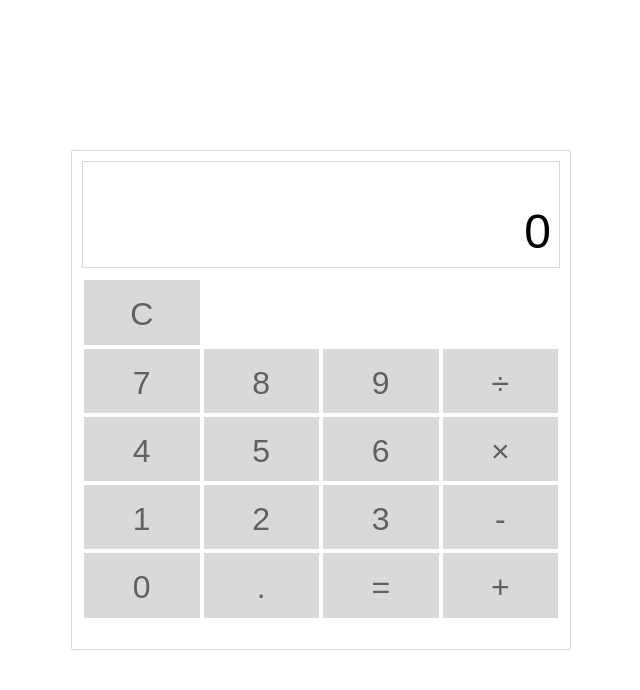
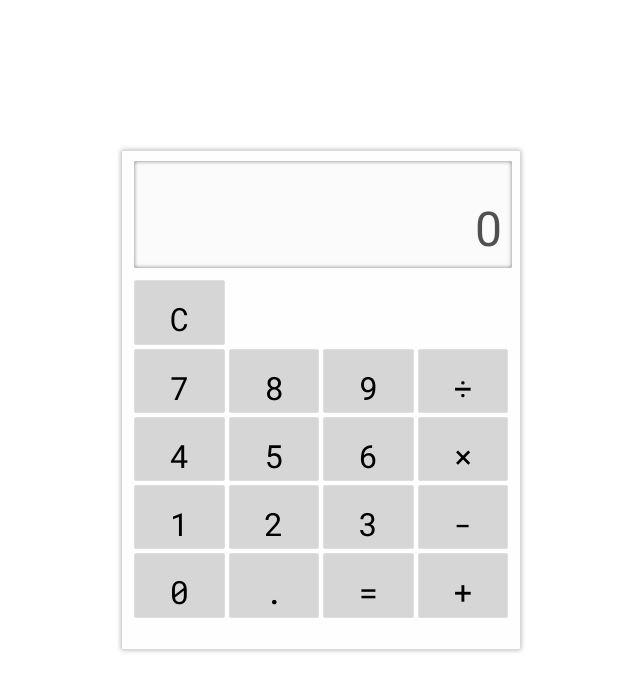
Before and after one commit to ghajl/fcc-calculator, a React app: page / in a window 1280 px wide. Shown: the whole page, without its empty margins (319-959 px from the left). Built offline with nearby package versions, Linux system fonts and the light colour scheme.

Commit message:
Style and exponential notation

```diff
--- a/src/index.html
+++ b/src/index.html
@@ -4,7 +4,7 @@
   <head>
     <meta charset="utf-8">
     <meta content="user-scalable=0, initial-scale=1, minimum-scale=1, width=device-width, height=device-height" name="viewport">
-
+    <link href="https://fonts.googleapis.com/css?family=Orbitron|Roboto+Mono|Roboto" rel="stylesheet">
     <title>fcc calculator project</title>
     <!-- Custom styles -->
     <link href="<%=htmlWebpackPlugin.files.chunks.main.css %>" rel="stylesheet">
--- a/src/index.js
+++ b/src/index.js
@@ -1,16 +1,20 @@
-import React, {Component} from 'react';
+import React, {Component, PureComponent} from 'react';
 import ReactDOM from 'react-dom';
 import './scss/main.scss';
 
-const Button = props => {
+class Button extends PureComponent {
+  render() {
     return (
-    <button id={props.id} value={props.label} className="button" onClick={props.handleClick}>{props.label}</button>
+      <button id={this.props.id} className="button" onClick={this.props.handleClick}>{this.props.label}</button>
     )
+  }
 }
 
 const Display = props => {
+  const alert = props.isAlertOn ? 'alert' : '';
+  const classes = `${alert} display`;
   return (
-    <div className="display"><span>{props.output}</span></div>
+    <div className={classes}><span id="display">{props.output}</span></div>
   )
 }
 
@@ -18,11 +22,12 @@ class Calculator extends Component {
 
   state = {
     output: '0',
+    alert: false,
   }
 
   expression = '0';
 
-  specsign = {
+  specsymbol = {
     'multiply': String.fromCharCode(215),
     'divide': String.fromCharCode(247),
   }
@@ -57,7 +62,9 @@ class Calculator extends Component {
     if (output === 'error') {
       output = '0';
     }
-    if (/[1-9]/.test(symbol) && /(.*[+\-\*\/]|^)0$/.test(this.expression)) {//remove zero
+    if (/\d/.test(symbol) &&  /-?\d+(?:\.\d+)?/.test(this.expression)) {
+
+    } else if (/[1-9\-]/.test(symbol) && /(.*[+\-\*\/]|^)0$/.test(this.expression)) {//remove zero
       this.expression = this.expression.slice(0, this.expression.length - 1) + symbol;
       output = output.slice(0, output.length - 1) + symbol;
     } else if (symbol == '.' && /.*[+\-\*\/]$/.test(this.expression)) { //insert zero before decimal
@@ -66,7 +73,7 @@ class Calculator extends Component {
     } else if (/[+\-\*\/]/.test(symbol) && /.*[+\-\*\/]$/.test(this.expression)) { //replace arithmetic signs
       this.expression = this.expression.slice(0, this.expression.length - 1) + symbol;
       if (key === 'multiply' || key === 'divide') {
-        output = output.slice(0, output.length - 1) + this.specsign[key];
+        output = output.slice(0, output.length - 1) + this.specsymbol[key];
 
       } else {
         output = output.slice(0, output.length - 1) + symbol;
@@ -75,7 +82,7 @@ class Calculator extends Component {
       if (this.isValid(this.expression, symbol)) {
         this.expression += symbol;
         if (key === 'multiply' || key === 'divide') {
-          output += this.specsign[key];
+          output += this.specsymbol[key];
         } else {
           output += symbol;
         }
@@ -91,15 +98,23 @@ class Calculator extends Component {
   }
 
   compute = () => {
+    try {
       const expressionRoot = this.parse(this.expression);
-
-    const result = this.getResult(expressionRoot);
-    if (result == 'error') {
+      let result = this.getResult(expressionRoot).toString();
+      if (result === 'error') {
         this.expression = '0';
       } else {
+
         this.expression = result;
+        if (result.length > 17) {
+          result = Number.parseFloat(result).toExponential(7);
+        }
       }
       this.setState({output: result});
+    } catch(e) {
+
+      this.alert();
+    }
   }
 
 
@@ -112,8 +127,6 @@ class Calculator extends Component {
    }
    */
   parse(expression) {
-    const re = /\d+(?:\.\d+)?/g;
-
     const treeNode = function(value) {
       this.value = value;
       this.type = null;
@@ -122,6 +135,7 @@ class Calculator extends Component {
     }
 
     const tree = {
+
       root: null,
 
       insertNumber: function(num) {
@@ -160,25 +174,34 @@ class Calculator extends Component {
       },
     }
 
+    const re = /\d+(?:\.\d+)?/g;
     let token;
-
+    if (expression.charAt(re.lastIndex) === '-') { //expression starts with minus
+      tree.insertNumber(0);
+      tree.insertAction('-');
+    }
     while ((token = re.exec(expression)) !== null) {
       const currentNumber = Number(token);
+
       if (Number.isNaN(currentNumber)) {
+
         throw 'invalid operation';
       }
       tree.insertNumber(currentNumber);
       if (re.lastIndex === expression.length) {
-        return tree.root;
+        break;
       }
       const symbol = expression.charAt(re.lastIndex);
       tree.insertAction(symbol);
+    }
+    if (re.lastIndex < expression.length) {
+
+      throw 'invalid operation';
     }
     return tree.root;
   }
 
   getResult(root) {
-
     const result = (function getValue(node) {
       if (node.type === 'number') {
         return node.value;
@@ -217,16 +240,24 @@ class Calculator extends Component {
     return result;
   }
 
+  alert() {
+    this.setState({alert: true}, () => {
+      setTimeout(() => this.setState({
+        alert: false
+      }), 300);
+    })
+  }
+
   isValid(expression, symbol) {
     const re = /^-?(0|[1-9]\d*)(\.\d*)?([+\-\*\/](?=$|(0|[1-9]\d*)(\.\d*)?)((0|[1-9]\d*)(\.\d*)?)?)*$/;
     const checkExpression = expression + symbol;
     return re.test(checkExpression);
   }
 
-  renderButton(type) {
+  renderButton = (type) => {
     let {key, symbol, action} = this.button[type];
     if (key === 'multiply' || key === 'divide') {
-      symbol = this.specsign[key];
+      symbol = this.specsymbol[key];
     }
     return (
       <div className="button-wrapper">
@@ -243,7 +274,7 @@ class Calculator extends Component {
     return (
       <div className="case">
         <div className="display-wrapper">
-          <Display output={this.state.output}/>
+          <Display isAlertOn={this.state.alert} output={this.state.output}/>
         </div>
         <div className="controls">
           <div className="row">
--- a/src/scss/main.scss
+++ b/src/scss/main.scss
@@ -18,7 +18,7 @@ body {
 }
 
 .calc-wrapper {
-  width: 60%;
+  width: 100%;
   height: 100%;
   margin: 0 auto;
   display: flex;
@@ -27,21 +27,21 @@ body {
 }
 
 .case {
-  background-color: white;
-  max-width: 500px;
-  max-height: 500px;
-  min-width: 200px;
-  min-height: 200px;
-  width: 100%;
-  height: 100%;
+
+  width: 400px;
+  height: 500px;
+  min-width: 400px;
+  min-height: 500px;
   border: 1px solid #d9d9d9;
   border-radius: 2px;
+  box-shadow: 0px 0px 5px 0px rgba(0,0,0,0.3);
   padding: 5px;
-
+  background: rgba(240,240,240,.1);
+  /*background: linear-gradient(135deg, rgba(255,255,255,1) 0%, rgba(250,250,250,1) 35%, rgba(240,240,240,1) 100%);*/
   .display-wrapper {
     width: calc(100% - 10px);
     height: 22%;
-    border: 1px solid #d9d9d9;
+
     margin: 5px;
 
   }
@@ -77,28 +77,61 @@ body {
   width: 100%;
   height: 100%;
   margin: 2px;
-  font-family: sans-serif;
+  font-family: 'Roboto', sans-serif;
   font-size: 3rem;
   padding: 10px;
   display: flex;
   justify-content: flex-end;
   align-items: flex-end;
+  /*border: 1px inset;*/
+  background: rgba(240,240,240,.3);
+  box-shadow: inset 0px 0px 4px 0px rgba(0,0,0,0.5);
+  border-radius: 2px;
+  color: rgba(80,80,80,1);
+  white-space:nowrap;
+  overflow:hidden;
 }
 
+.display.alert {
+  animation-name: alert;
+  animation-iteration-count: 3;
+  animation-duration: 100ms;
 
+  animation-timing-function: ease-in-out;
+  /*border-color: rgba(255,0,0,0.75);*/
+}
 
+@keyframes alert {
+  from {
+    border-color: #d9d9d9;
+
+  }
+
+  to {
+    border-color: rgba(255,0,0,0.75);
+    box-shadow: 0px 0px 5px 0px rgba(255,0,0,0.75);
+  }
+}
 /*from https://css-tricks.com/overriding-default-button-styles/*/
 button.button {
   width: 100%;
   height: 100%;
   display: inline-block;
-  border: none;
+  border: 1px solid #dedede;
+  border-radius: 2px;
   padding: 1rem 2rem;
   margin: 0;
   text-decoration: none;
-  background: #d9d9d9;
-  color: #606060;
-  font-family: sans-serif;
+  background: rgba(214,214,214,1);
+/*  background: -moz-linear-gradient(-45deg, rgba(214,214,214,1) 0%, rgba(207,207,207,1) 35%, rgba(199,199,199,1) 100%);
+  background: -webkit-gradient(left top, right bottom, color-stop(0%, rgba(214,214,214,1)), color-stop(35%, rgba(207,207,207,1)), color-stop(100%, rgba(199,199,199,1)));
+  background: -webkit-linear-gradient(-45deg, rgba(214,214,214,1) 0%, rgba(207,207,207,1) 35%, rgba(199,199,199,1) 100%);
+  background: -o-linear-gradient(-45deg, rgba(214,214,214,1) 0%, rgba(207,207,207,1) 35%, rgba(199,199,199,1) 100%);
+  background: -ms-linear-gradient(-45deg, rgba(214,214,214,1) 0%, rgba(207,207,207,1) 35%, rgba(199,199,199,1) 100%);
+  background: linear-gradient(135deg, rgba(214,214,214,1) 0%, rgba(207,207,207,1) 35%, rgba(199,199,199,1) 100%);
+  filter: progid:DXImageTransform.Microsoft.gradient( startColorstr='#d6d6d6', endColorstr='#c7c7c7', GradientType=1 );*/
+  /*color: #606060;*/
+  font-family: 'Roboto Mono', monospace;
   font-size: 2rem;
   cursor: pointer;
   text-align: center;
@@ -110,6 +143,8 @@ button.button {
 
   &:hover {
     background: #C0C0C0;
+    box-shadow: 0 1px 2px rgba(0,0,0,0.2);
+    border: 1px solid #c6c6c6;
   }
 
   /*&:focus {
@@ -120,4 +155,6 @@ button.button {
   &:active {
     transform: scale(0.99);
   }
+
+
 }
```
Lines whose indentation alone changed are shown as unchanged.
